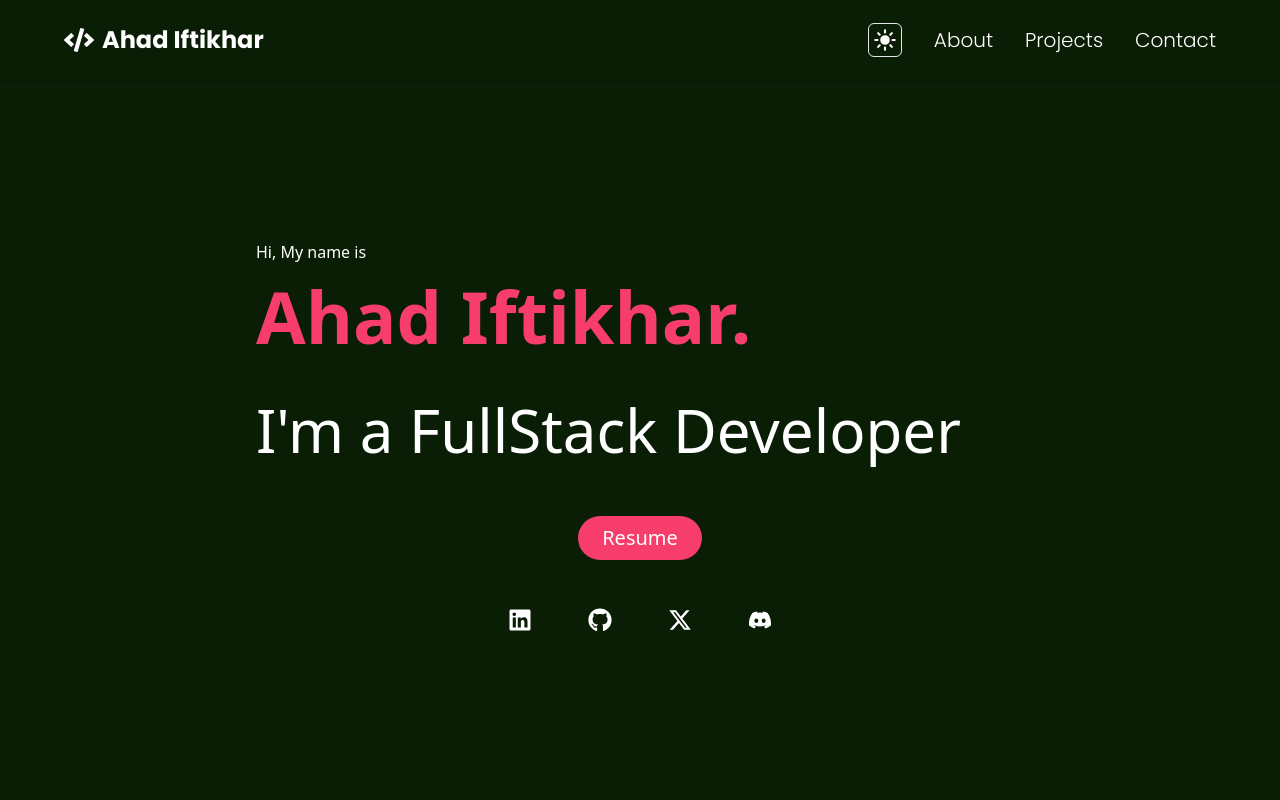
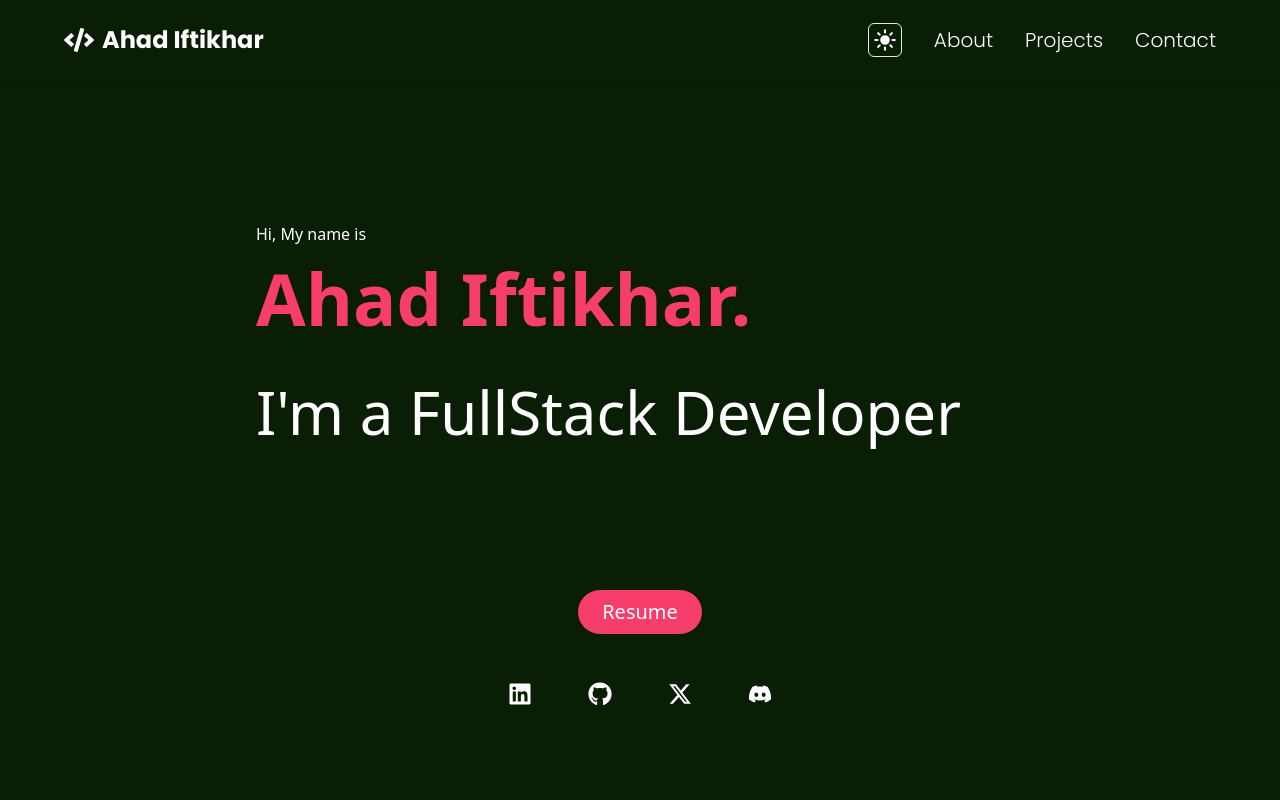
Before and after one commit to ahad-iftikhar/react-portfolio-website, a React (Vite) app: page / in a window 1280 px wide. Shown: the top 800 px of the page. Built offline with nearby package versions, Linux system fonts and the light colour scheme.

Commit message:
Update some styling

```diff
--- a/src/components/Hero.tsx
+++ b/src/components/Hero.tsx
@@ -9,11 +9,11 @@ function Hero() {
 
   return (
     <div
-      className={`h-[100vh] flex items-center justify-center ${
+      className={`h-[100vh] flex items-center flex-col justify-center ${
         theme === "dark" ? "bg-[#091E05] text-white" : "border-b-2"
       }`}
     >
-      <div className="w-[60%] md:h-[40%] max-w-[70%]">
+      <div className="w-[60%] pt-16 md:pt-32 h-[50%] md:h-[40%] max-w-[70%] ">
         <h5 className="font-medium">Hi, My name is</h5>
         <h3 className="text-7xl font-bold mt-4 text-[#f63d6b]">
           Ahad Iftikhar.
@@ -27,7 +27,9 @@ function Hero() {
             loop
           />
         </h2>
-        <div className="flex justify-center mt-14 mb-12">
+      </div>
+      <div className="pt-24 md:pt-28 ">
+        <div className="flex justify-center md:mt-16 mb-12">
           <a
             href="https://drive.google.com/file/d/18S7IbokoXtEcKLABxh8Mw3nzEVnXgCKh/view?usp=drive_link"
             target="_blank"
--- a/src/components/Home.tsx
+++ b/src/components/Home.tsx
@@ -50,7 +50,7 @@ function Home() {
             : "bg-white border border-b-2"
         }`}
       >
-        <h2 className="py-20 px-8 text-6xl font-semibold">
+        <h2 className="py-20 mx-8 text-6xl font-semibold">
           Technologies I Know
         </h2>
         <LogoCarousel />
--- a/src/components/Project.tsx
+++ b/src/components/Project.tsx
@@ -37,15 +37,19 @@ function Project() {
           </a>
         </div>
         <ul className="list-disc w-[80%] p-6">
-          {curentProject?.description.map((item) => (
-            <li className="p-2 text-2xl">{item}</li>
+          {curentProject?.description.map((item, index) => (
+            <li key={index} className="p-2 text-2xl">
+              {item}
+            </li>
           ))}
         </ul>
       </div>
       <h3 className="text-3xl px-8 py-4">Technologies used</h3>
-      <ul className="list-disc flex flex-wrap gap-20 md:gap-36 lg:gap-56 w-[80%] mx-auto px-5 ">
-        {curentProject?.technologies.map((item) => (
-          <li className="text-xl">{item}</li>
+      <ul className="list-disc flex flex-wrap gap-10 md:gap-36 lg:gap-56 w-[80%] mx-auto px-5 ">
+        {curentProject?.technologies.map((item, index) => (
+          <li key={index} className="text-xl">
+            {item}
+          </li>
         ))}
       </ul>
     </div>
--- a/src/components/ProjectsSection.tsx
+++ b/src/components/ProjectsSection.tsx
@@ -28,7 +28,12 @@ function ProjectsSection({
       <div className="flex flex-col items-center justify-center gap-14">
         <div className="flex flex-wrap justify-center gap-16 pt-6">
           {projects.map((item) => (
-            <ProjectCard name={item.name} slug={item.slug} image={item.image} />
+            <ProjectCard
+              key={item.id}
+              name={item.name}
+              slug={item.slug}
+              image={item.image}
+            />
           ))}
         </div>
         {element}
```
